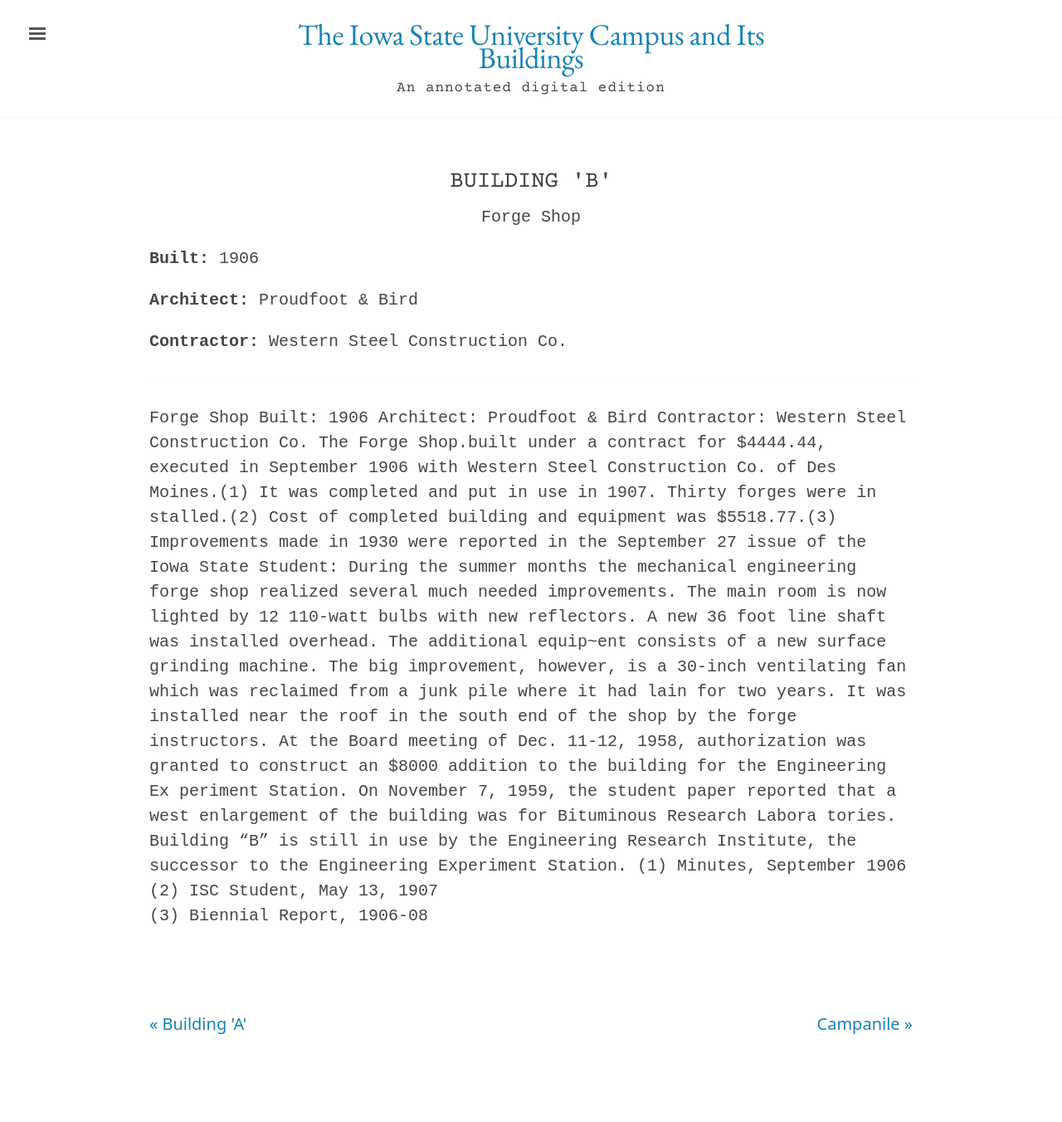
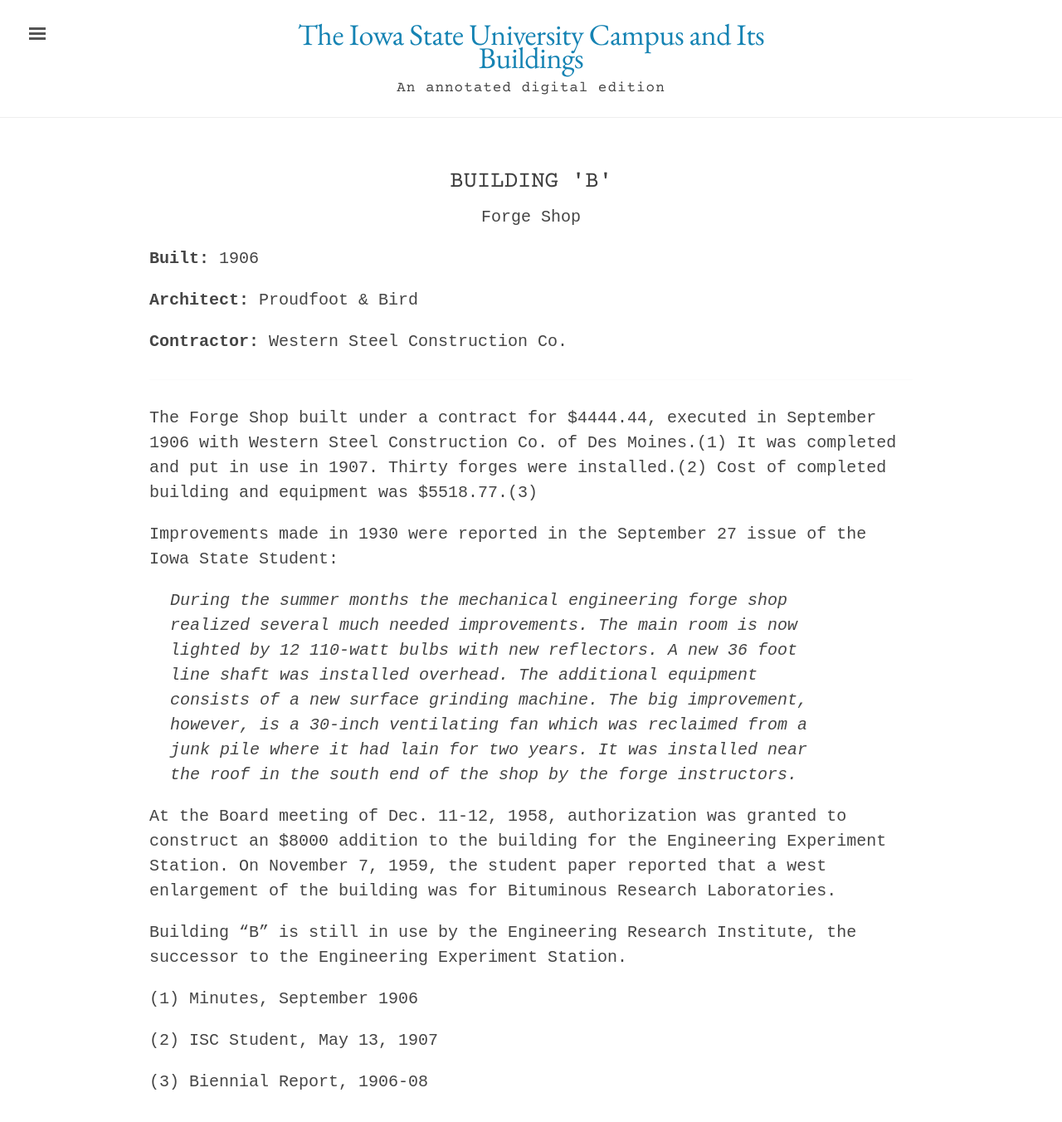
Before and after one commit to emanderson811/day-edition, a Jekyll site: the page built from _texts/buildings/030day-building-b.md, in a window 1280 px wide and 1400 px high. Shown: the top 1352 px of the window at 83% size. Built offline with Jekyll 4.4.1, drawn with Linux system fonts in a browser that asks for light colours.

Commit message:
Update 030day-building-b.md

```diff
--- a/_texts/buildings/030day-building-b.md
+++ b/_texts/buildings/030day-building-b.md
@@ -13,14 +13,19 @@
 publication-date: 1980
 ---
 ---
-Forge Shop
-Built: 1906 Architect: Proudfoot & Bird Contractor: Western Steel Construction Co.
-The Forge Shop.built under a contract for $4444.44, executed in September 1906 with Western Steel Construction Co. of Des Moines.(1) It was completed and put in use in 1907. Thirty forges were in stalled.(2) Cost of completed building and equipment was $5518.77.(3)
+
+The Forge Shop built under a contract for $4444.44, executed in September 1906 with Western Steel Construction Co. of Des Moines.(1) It was completed and put in use in 1907. Thirty forges were installed.(2) Cost of completed building and equipment was $5518.77.(3)
+
 Improvements made in 1930 were reported in the September 27 issue of the Iowa State Student:
-During the summer months the mechanical engineering forge shop realized several much needed improvements. The main room is now lighted by 12 110-watt bulbs with new reflectors. A new 36 foot line shaft was installed overhead. The additional equip~ent consists of a new surface grinding machine. The big improvement, however, is a 30-inch ventilating fan which was reclaimed from a junk pile where it had lain for two years. It was installed near the roof in the south end of the shop by the forge instructors.
-At the Board meeting of Dec. 11-12, 1958, authorization was granted to construct an $8000 addition to the building for the Engineering Ex periment Station. On November 7, 1959, the student paper reported that a west enlargement of the building was for Bituminous Research Labora
-tories.
+
+>During the summer months the mechanical engineering forge shop realized several much needed improvements. The main room is now lighted by 12 110-watt bulbs with new reflectors. A new 36 foot line shaft was installed overhead. The additional equipment consists of a new surface grinding machine. The big improvement, however, is a 30-inch ventilating fan which was reclaimed from a junk pile where it had lain for two years. It was installed near the roof in the south end of the shop by the forge instructors.
+
+At the Board meeting of Dec. 11-12, 1958, authorization was granted to construct an $8000 addition to the building for the Engineering Experiment Station. On November 7, 1959, the student paper reported that a west enlargement of the building was for Bituminous Research Laboratories.
+
 Building "B" is still in use by the Engineering Research Institute, the successor to the Engineering Experiment Station.
+
 (1)  Minutes, September 1906
+
 (2)  ISC Student, May 13,  1907
+
 (3)  Biennial Report,  1906-08
```
